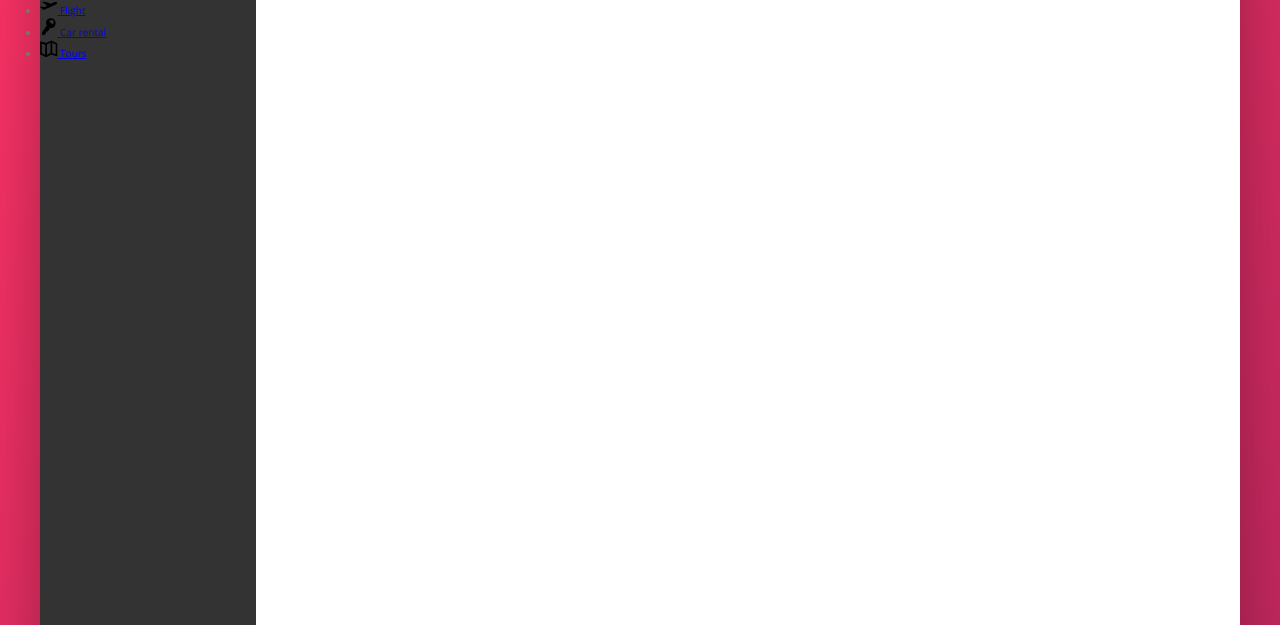
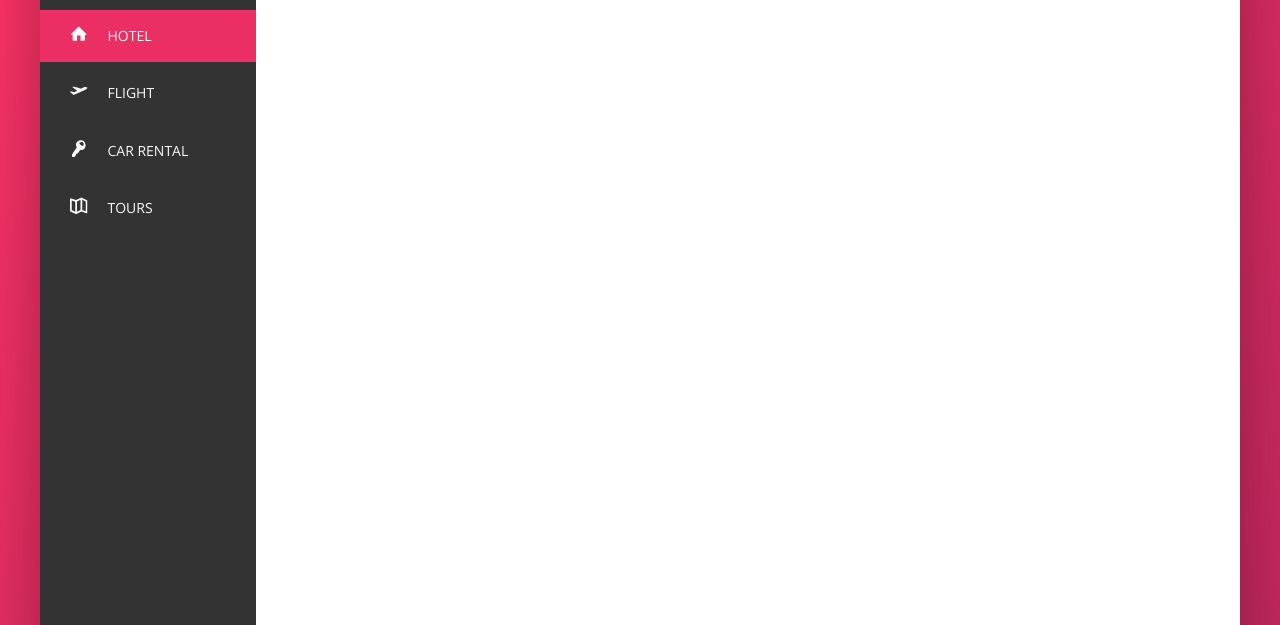
Before and after one commit to franciscocaballero/flex-trillo, a website: page starter/index.html in a window 1280 px wide. Shown: the part 175-800 px from the top of the page. Drawn offline with nearby package versions, Linux system fonts and the light colour scheme.

Commit message:
completed styling for navbar

```diff
--- a/starter/index.html
+++ b/starter/index.html
@@ -46,7 +46,7 @@
             <div class="content">
                 <nav class="sidebar">
                     <ul class="side-nav">
-                        <li class="side-nav__item">
+                        <li class="side-nav__item side-nav__item--active">
                             <a href="#" class="side-nav__link">
                                 <svg class="side-nav__icon">
                                     <use xlink:href="img/sprite.svg#icon-home"></use>
--- a/starter/sass/_components.scss
+++ b/starter/sass/_components.scss
@@ -122,18 +122,59 @@
 // SIDE NAVIGATION
 
 .side-nav {
-    dis
+    font-size: 1.4rem;
+    list-style: none;
+    margin-top: 3.5rem;
+
     &__item {
+        position: relative;
 
+        &:not(:last-child) {
+            margin-bottom: .5rem;
+        }
     }
 
-    &__link {
+    &__item::before {
+        content: "";
+        position: absolute;
+        top: 0;
+        left: 0;
+        height: 100%;
+        width: 3px;
+        background-color: var(--color-primary);
+        transform: scaleY(0);
+        transition: transform .2s,
+                    width .4s cubic-bezier(1,0,0,1) .2s;
+                    background-color: .1s;
+    }
 
+    &__item:hover::before,
+    &__item--active::before {
+        transform: scaleY(1);
+        width: 100%;
+    }
+
+    &__item:active::before {
+        background-color: var(--color-primary-light);
+    }
+    &__link:link,
+    &__link:visited {
+        color: var(--color-grey-light-1);
+        text-decoration: none;
+        text-transform: uppercase;
+        display: block;
+        padding: 1.5rem 3rem;
+        z-index: 10;
+        position: relative;
+        display: flex;
+        align-items: cneter;
     }
 
     &__icon {
         width: 1.75rem;
         height: 1.75rem;
+        margin-right: 2rem;
+        fill: currentColor;
     }
 }
 
```
Also changed, not shown: starter/css/style.css.
